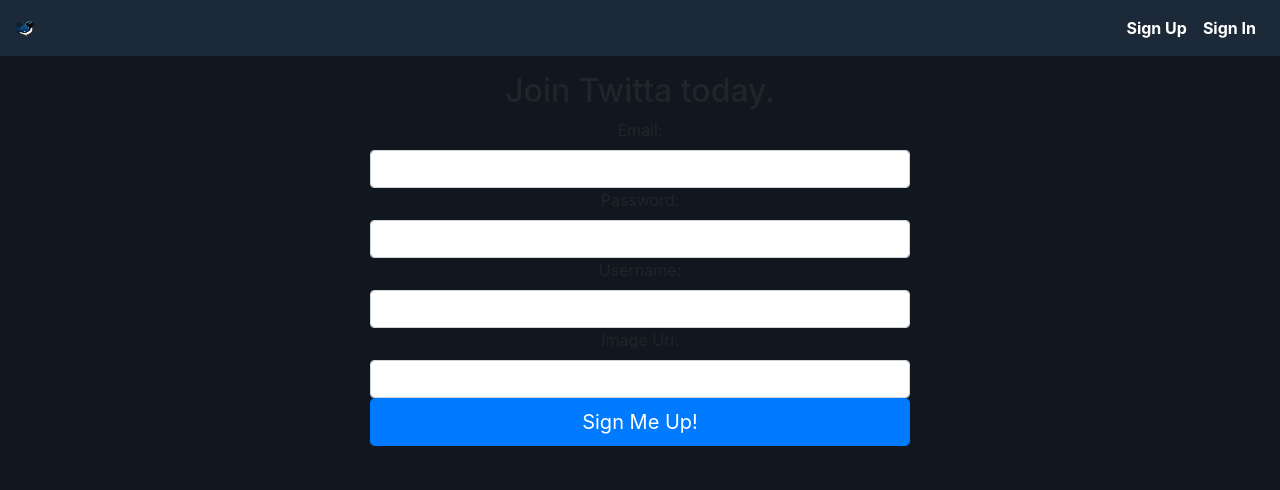
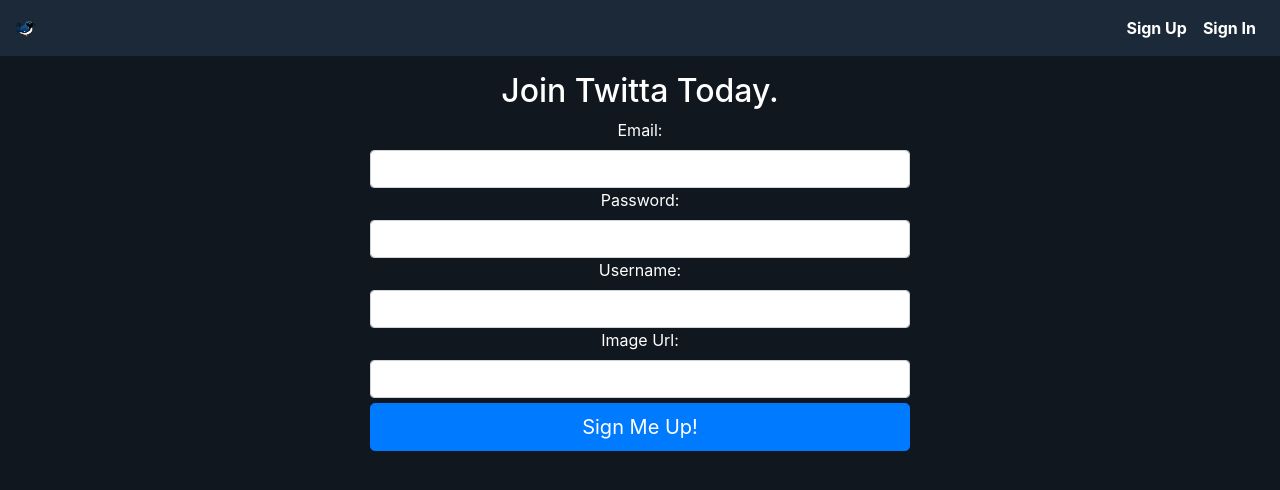
Before and after one commit to PaulBriar/Twitta-Front, a React (Create React App) app: page /signup in a window 1280 px wide. Shown: the top 490 px of the page. Built offline with nearby package versions, Linux system fonts and the light colour scheme.

Commit message:
Edited some styling

```diff
--- a/src/components/AuthForm.js
+++ b/src/components/AuthForm.js
@@ -100,7 +100,7 @@
             />
             {/* If signUp is true, render username & image url */}
             {this.renderSignUp()}
-            <button type="submit" className="btn btn-primary btn-block btn-lg">
+            <button type="submit" className="btn btn-primary btn-block btn-lg signBtn">
               {buttonText}
             </button>
           </form>
--- a/src/components/MessageItem.js
+++ b/src/components/MessageItem.js
@@ -15,14 +15,14 @@
 					</Moment>
 				</span>
 				<p>{text}</p>
-			</div>
-			<span className="deleteBtn">
+				<span className="deleteBtn">
 				{isCorrectUser && (
 						<button className="btn btn-danger" onClick={removeMessage}>
 							Delete
 						</button>
 				)}
 			</span>
+			</div>
 		</li>
   </div>
 );
--- a/src/containers/Main.js
+++ b/src/containers/Main.js
@@ -1,5 +1,5 @@
 import React from 'react';
-import { Switch, Route, withRouter, Redirect } from 'react-router-dom';
+import { Switch, Route, withRouter } from 'react-router-dom';
 import { connect } from 'react-redux';
 import Homepage from '../components/Homepage';
 import AuthForm from '../components/AuthForm';
@@ -33,7 +33,7 @@
               onAuth={authUser}
               signUp
               buttonText="Sign Me Up!"
-              heading="Join Twitta today."
+              heading="Join Twitta Today."
               {...props} />
           );
         }}/>
--- a/src/containers/MessageForm.js
+++ b/src/containers/MessageForm.js
@@ -13,7 +13,7 @@
 	}
 
 	render() {
-		return ( <form onSubmit={this.handleNewMessage}>
+		return ( <form onSubmit={this.handleNewMessage} className="form-group">
 			{this.props.errors.message && (
 				<div className="alert alert-danger">
 					{this.props.errors.message}
@@ -23,9 +23,10 @@
 				type="text"
 				className="form-control"
 				value={this.state.message}
+				autoFocus="autofocus"
 				onChange={e => this.setState({ message: e.target.value })}
 			/>
-			<button type="submit" className="btn btn-success pull-right">
+			<button type="submit" className="btn btn-success float-right">
 				Add My Message!
 			</button>
 		</form>
--- a/src/index.css
+++ b/src/index.css
@@ -61,6 +61,10 @@
 
 /* Main */
 
+.onboarding {
+  color: white;
+}
+
 /* Message List */
 
 .message-area {
@@ -101,3 +105,22 @@
 button.btn.btn-danger:hover {
   color: white;
 }
+
+
+
+.signBtn {
+  margin-top: 5px;
+}
+
+
+@media only screen and (max-width: 600px) {
+  img.img-thumbnail {
+    display: none;
+  }
+}
+
+@media only screen and (max-width: 375px) {
+  img.timeline-image {
+    display: none;
+  }
+}
```
